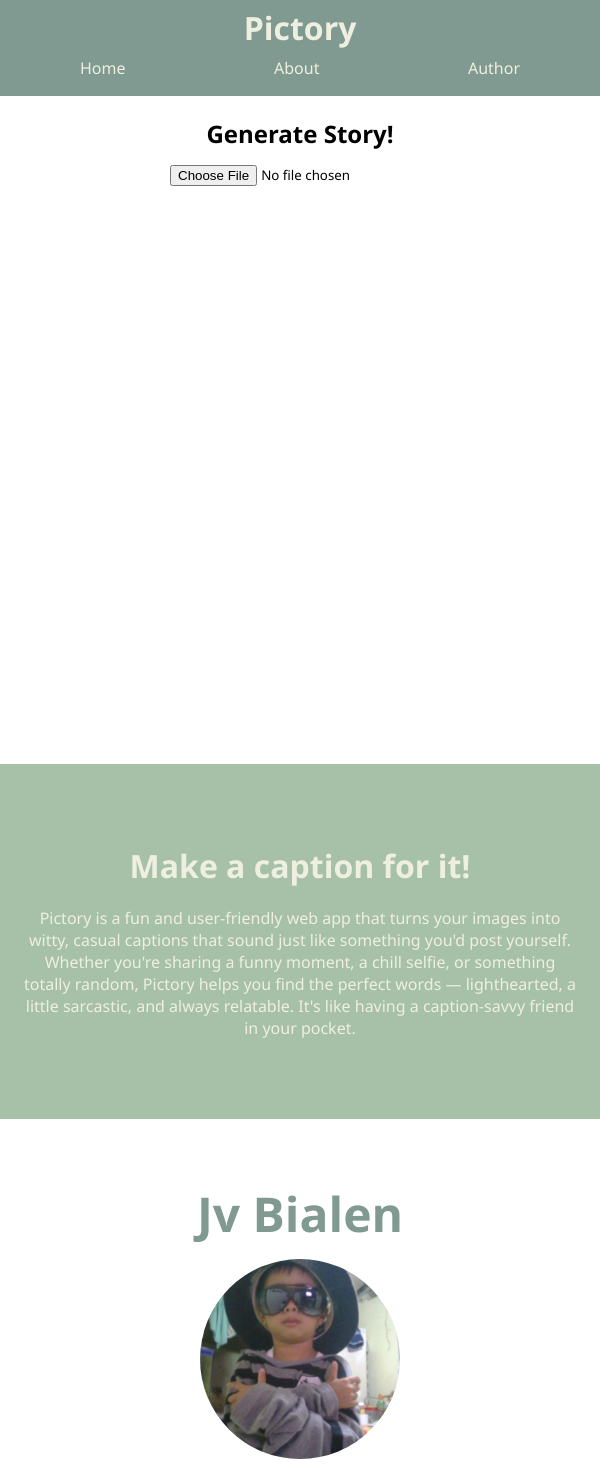
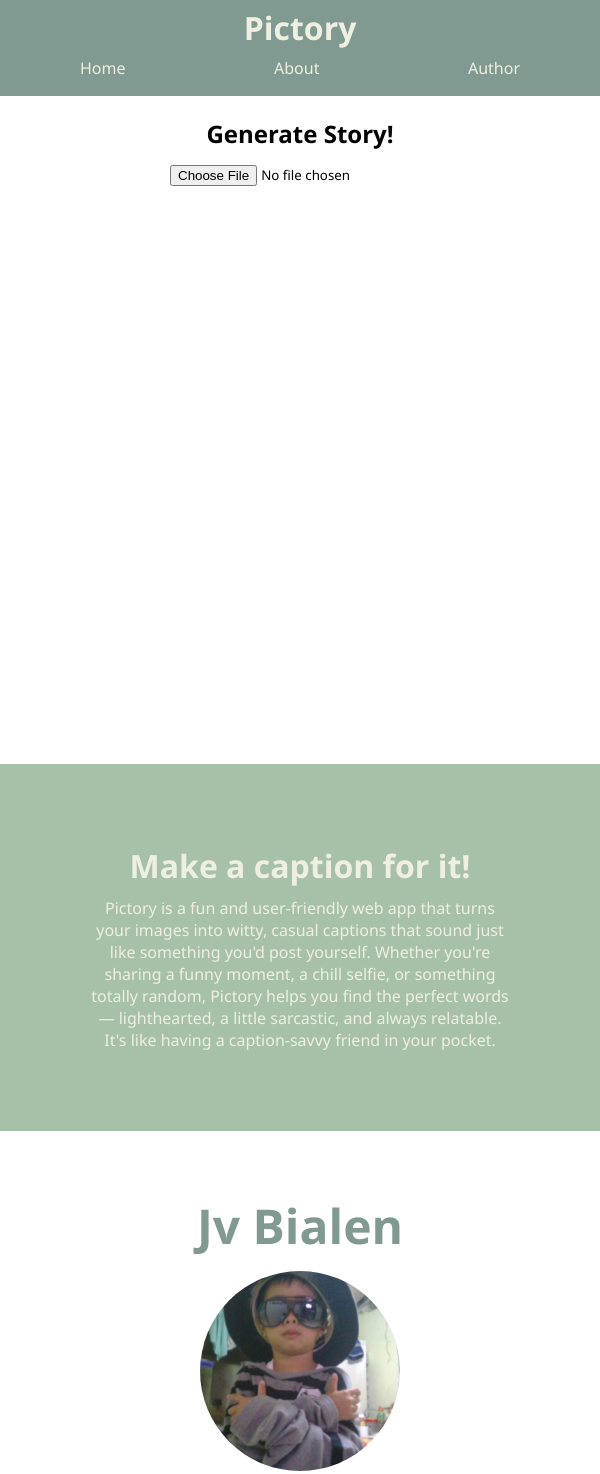
Before and after one commit to meliodaff/Pictory, a React (Vite) app in the folder Frontend/: page / in a window 600 px wide. Shown: the top 1474 px of the page. Built offline with nearby package versions, Linux system fonts and the light colour scheme.

Commit message:
adjust some paddings, add more media queries TT

```diff
--- a/Frontend/src/index.css
+++ b/Frontend/src/index.css
@@ -125,6 +125,9 @@ input[type="file"] {
 }
 
 @media (max-width: 600px) or (max-width: 820px) {
+  .file-container {
+    margin: 0 20px;
+  }
   .generated-columns {
     grid-template-columns: 1fr;
   }
@@ -142,14 +145,22 @@ input[type="file"] {
     padding-top: 50px;
     min-height: 700px;
   }
+
+  .story-container {
+    padding: 0;
+  }
 }
 
-@media (max-width: 1024px) {
+@media (min-width: 500px) and (max-width: 1024px) {
   .generated-columns {
     grid-template-columns: 1fr;
   }
   .image-preview {
     margin: 0 auto;
+  }
+
+  .story-container {
+    padding: 0 50px;
   }
 
   .second-section-container {
@@ -194,7 +205,6 @@ input[type="file"] {
   }
 
   .even-columns h2 {
-    margin-bottom: 20px;
     font-size: 2em;
   }
 
@@ -246,9 +256,25 @@ input[type="file"] {
   }
 }
 
-@media (max-width: 601px) or (max-width: 1024px) {
+@media (min-width: 600px) and (max-width: 1200px) {
+  .even-columns p {
+    padding: 0 70px;
+  }
+}
+
+@media (max-width: 601px) or (max-width: 1200px) {
+  .generated-columns {
+    grid-template-columns: 1fr;
+  }
+  .image-preview {
+    margin: 0 auto;
+  }
   .second-section-container {
     width: 100%;
+  }
+  .even-columns {
+    grid-template-columns: 1fr;
+    row-gap: 10px;
   }
 }
 
```
